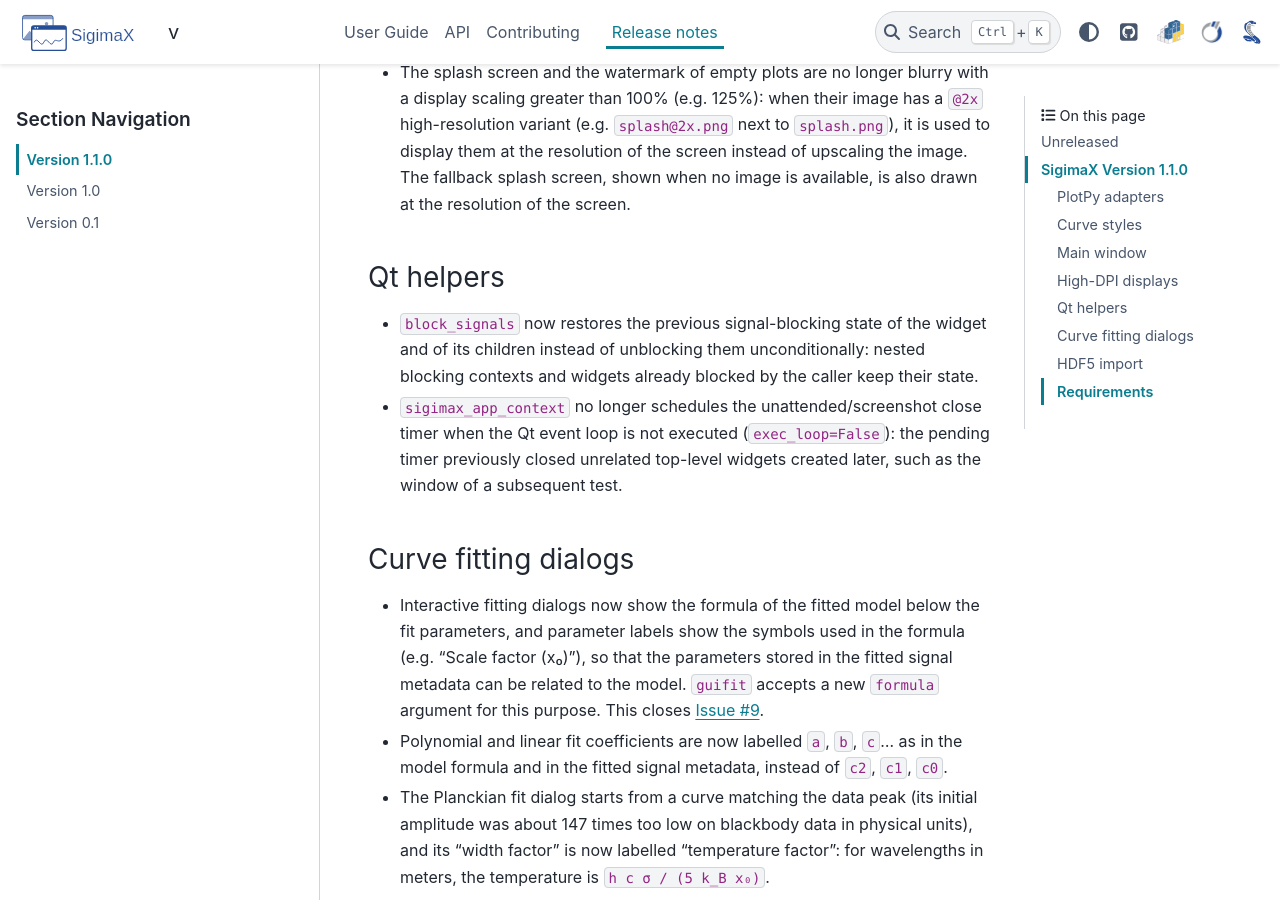
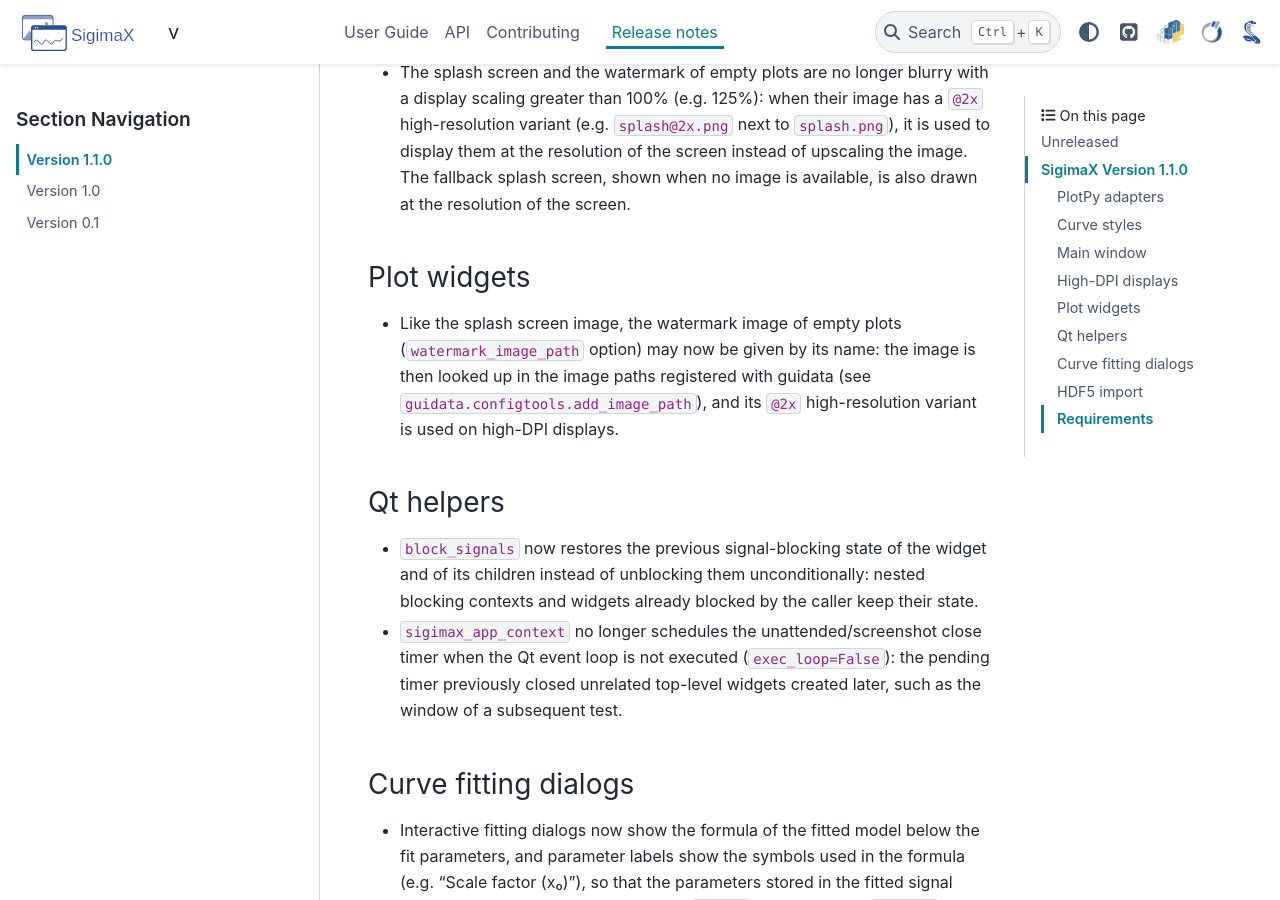
Before and after one commit to DataLab-Platform/SigimaX, a Sphinx documentation site: the page built from doc/release_notes/release_1.01.md, in a window 1280 px wide and 900 px high, scrolled down 2259 px. Built offline with Sphinx 7.4.7 and the PyData theme 0.15.4, drawn with Linux system fonts in a browser that asks for light colours; pages that are not in the unit, such as notebooks, are missing from menus; the version number could not be read and is left out.

Commit message:
docs: watermark image name (release notes, translations)
Add the 1.1.0 note on the watermark image of empty plots given by its
name, and its French translation.

Assisted-by: Claude Opus 5.5

```diff
--- a/doc/release_notes/release_1.01.md
+++ b/doc/release_notes/release_1.01.md
@@ -40,6 +40,10 @@
 
 * The splash screen and the watermark of empty plots are no longer blurry with a display scaling greater than 100% (e.g. 125%): when their image has a `@2x` high-resolution variant (e.g. `splash@2x.png` next to `splash.png`), it is used to display them at the resolution of the screen instead of upscaling the image. The fallback splash screen, shown when no image is available, is also drawn at the resolution of the screen.
 
+### Plot widgets ###
+
+* Like the splash screen image, the watermark image of empty plots (`watermark_image_path` option) may now be given by its name: the image is then looked up in the image paths registered with guidata (see `guidata.configtools.add_image_path`), and its `@2x` high-resolution variant is used on high-DPI displays.
+
 ### Qt helpers ###
 
 * `block_signals` now restores the previous signal-blocking state of the widget and of its children instead of unblocking them unconditionally: nested blocking contexts and widgets already blocked by the caller keep their state.
```
Also changed, not shown: 1 other file.
